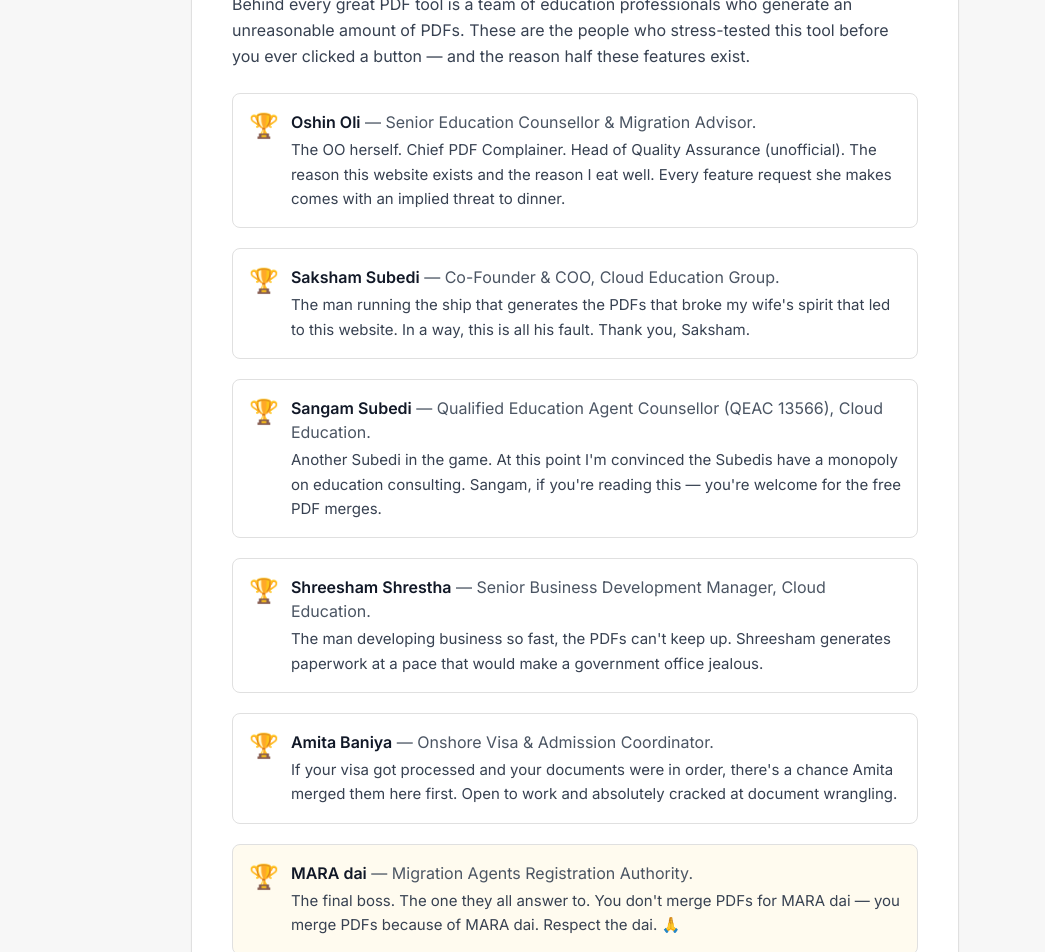
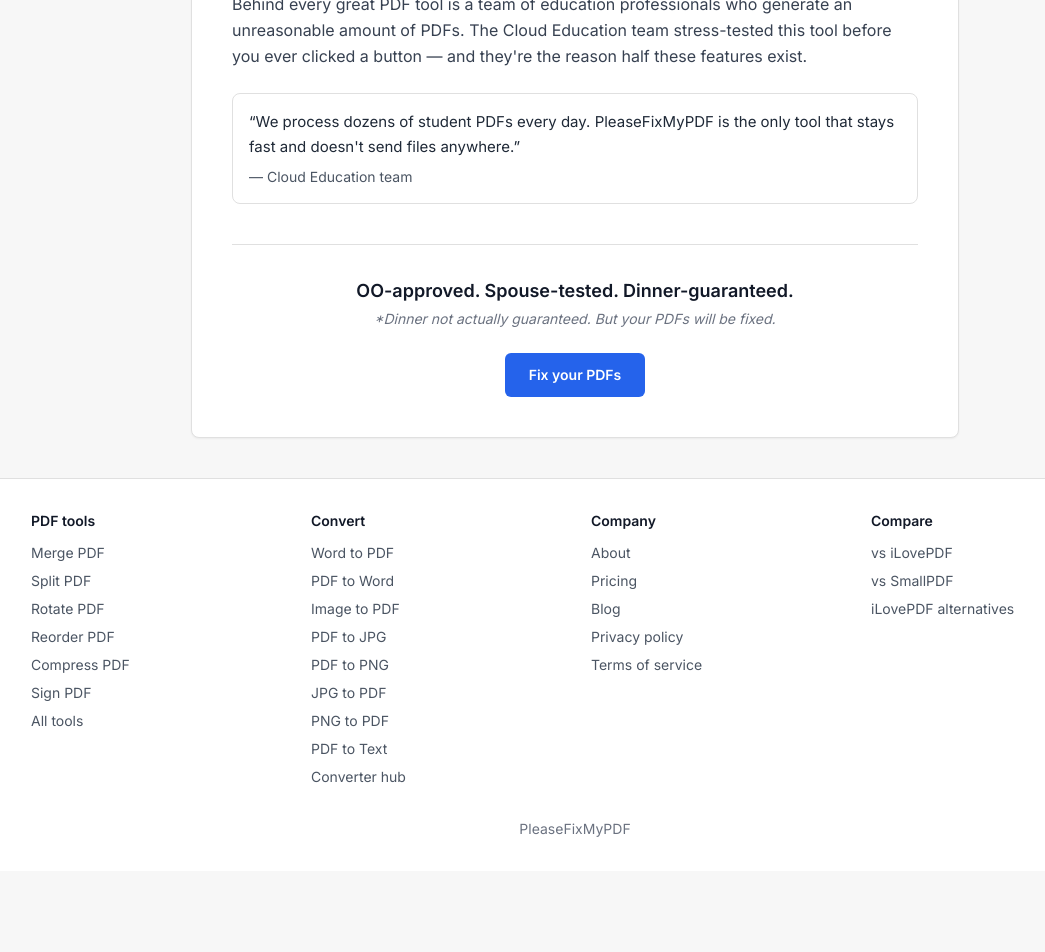
Before and after one commit to arpitdahal9/opdf, a Next.js app: page /about in a window 1280 px wide. Shown: the part 1760-2712 px from the top of the page, without its empty margins (65-1110 px from the left). After the commit the page ends 2631 px from the top, so only its background shows below. Built offline with nearby package versions, Linux system fonts and the light colour scheme.

Commit message:
Testimonial fix

```diff
--- a/src/app/about/page.tsx
+++ b/src/app/about/page.tsx
@@ -111,73 +111,19 @@
 
         <section className="space-y-6 border-t border-border pt-8 dark:border-gray-700">
           <h2 className="font-display text-xl font-semibold text-gray-900 dark:text-white">
-            The Cloud Education VIP Wall of Fame
+            Testimonial from the Cloud Education team
           </h2>
           <p className="text-gray-700 leading-relaxed dark:text-gray-300">
-            Behind every great PDF tool is a team of education professionals who generate an unreasonable amount of PDFs. These are the people who stress-tested this tool before you ever clicked a button — and the reason half these features exist.
+            Behind every great PDF tool is a team of education professionals who generate an unreasonable amount of PDFs. The Cloud Education team stress-tested this tool before you ever clicked a button — and they&apos;re the reason half these features exist.
           </p>
-          <ul className="space-y-5 text-gray-700 dark:text-gray-300">
-            <li className="flex gap-3 rounded-lg border border-border bg-white/50 py-4 pl-4 pr-4 dark:border-gray-700 dark:bg-gray-800/50">
-              <span className="text-2xl shrink-0" aria-hidden>🏆</span>
-              <div className="min-w-0 space-y-1">
-                <span className="font-semibold text-gray-900 dark:text-white">Oshin Oli</span>
-                <span className="text-gray-600 dark:text-gray-400"> — Senior Education Counsellor &amp; Migration Advisor.</span>
-                <p className="text-[15px] leading-relaxed">
-                  The OO herself. Chief PDF Complainer. Head of Quality Assurance (unofficial). The reason this website exists and the reason I eat well. Every feature request she makes comes with an implied threat to dinner.
-                </p>
-              </div>
-            </li>
-            <li className="flex gap-3 rounded-lg border border-border bg-white/50 py-4 pl-4 pr-4 dark:border-gray-700 dark:bg-gray-800/50">
-              <span className="text-2xl shrink-0" aria-hidden>🏆</span>
-              <div className="min-w-0 space-y-1">
-                <span className="font-semibold text-gray-900 dark:text-white">Saksham Subedi</span>
-                <span className="text-gray-600 dark:text-gray-400"> — Co-Founder &amp; COO, Cloud Education Group.</span>
-                <p className="text-[15px] leading-relaxed">
-                  The man running the ship that generates the PDFs that broke my wife&apos;s spirit that led to this website. In a way, this is all his fault. Thank you, Saksham.
-                </p>
-              </div>
-            </li>
-            <li className="flex gap-3 rounded-lg border border-border bg-white/50 py-4 pl-4 pr-4 dark:border-gray-700 dark:bg-gray-800/50">
-              <span className="text-2xl shrink-0" aria-hidden>🏆</span>
-              <div className="min-w-0 space-y-1">
-                <span className="font-semibold text-gray-900 dark:text-white">Sangam Subedi</span>
-                <span className="text-gray-600 dark:text-gray-400"> — Qualified Education Agent Counsellor (QEAC 13566), Cloud Education.</span>
-                <p className="text-[15px] leading-relaxed">
-                  Another Subedi in the game. At this point I&apos;m convinced the Subedis have a monopoly on education consulting. Sangam, if you&apos;re reading this — you&apos;re welcome for the free PDF merges.
-                </p>
-              </div>
-            </li>
-            <li className="flex gap-3 rounded-lg border border-border bg-white/50 py-4 pl-4 pr-4 dark:border-gray-700 dark:bg-gray-800/50">
-              <span className="text-2xl shrink-0" aria-hidden>🏆</span>
-              <div className="min-w-0 space-y-1">
-                <span className="font-semibold text-gray-900 dark:text-white">Shreesham Shrestha</span>
-                <span className="text-gray-600 dark:text-gray-400"> — Senior Business Development Manager, Cloud Education.</span>
-                <p className="text-[15px] leading-relaxed">
-                  The man developing business so fast, the PDFs can&apos;t keep up. Shreesham generates paperwork at a pace that would make a government office jealous.
-                </p>
-              </div>
-            </li>
-            <li className="flex gap-3 rounded-lg border border-border bg-white/50 py-4 pl-4 pr-4 dark:border-gray-700 dark:bg-gray-800/50">
-              <span className="text-2xl shrink-0" aria-hidden>🏆</span>
-              <div className="min-w-0 space-y-1">
-                <span className="font-semibold text-gray-900 dark:text-white">Amita Baniya</span>
-                <span className="text-gray-600 dark:text-gray-400"> — Onshore Visa &amp; Admission Coordinator.</span>
-                <p className="text-[15px] leading-relaxed">
-                  If your visa got processed and your documents were in order, there&apos;s a chance Amita merged them here first. Open to work and absolutely cracked at document wrangling.
-                </p>
-              </div>
-            </li>
-            <li className="flex gap-3 rounded-lg border border-border bg-amber-50/80 py-4 pl-4 pr-4 dark:border-amber-700/40 dark:bg-amber-950/30">
-              <span className="text-2xl shrink-0" aria-hidden>🏆</span>
-              <div className="min-w-0 space-y-1">
-                <span className="font-semibold text-gray-900 dark:text-white">MARA dai</span>
-                <span className="text-gray-600 dark:text-gray-400"> — Migration Agents Registration Authority.</span>
-                <p className="text-[15px] leading-relaxed">
-                  The final boss. The one they all answer to. You don&apos;t merge PDFs for MARA dai — you merge PDFs because of MARA dai. Respect the dai. 🙏
-                </p>
-              </div>
-            </li>
-          </ul>
+          <blockquote className="rounded-lg border border-border bg-white/50 py-4 pl-4 pr-4 dark:border-gray-700 dark:bg-gray-800/50">
+            <p className="text-[15px] leading-relaxed text-gray-800 dark:text-gray-200">
+              &ldquo;We process dozens of student PDFs every day. PleaseFixMyPDF is the only tool that stays fast and doesn&apos;t send files anywhere.&rdquo;
+            </p>
+            <cite className="mt-2 block text-sm not-italic text-gray-600 dark:text-gray-400">
+              — Cloud Education team
+            </cite>
+          </blockquote>
         </section>
 
         <footer className="border-t border-border pt-8 text-center dark:border-gray-700">
--- a/src/app/alternatives/ilovepdf-alternatives/page.tsx
+++ b/src/app/alternatives/ilovepdf-alternatives/page.tsx
@@ -49,7 +49,7 @@
           <h2 className="text-xl font-semibold text-gray-900 dark:text-white">PleaseFixMyPDF as an iLovePDF alternative</h2>
           <p className="text-gray-700 dark:text-gray-300">
             We offer merge, split, rotate, reorder, compress, Word to PDF, PDF to Word, image to
-            PDF, and PDF to JPG — all in your browser. No upload, no signup required to start. Your
+            PDF, and PDF to JPG — all in your browser. No upload to our servers. Your
             files never leave your device.
           </p>
           <Link href="/tools" className="primary-button inline-block">
--- a/src/app/compare/pleasefixmypdf-vs-smallpdf/page.tsx
+++ b/src/app/compare/pleasefixmypdf-vs-smallpdf/page.tsx
@@ -24,7 +24,7 @@
 const featureRows = [
   { feature: "Processing", pleasefix: "In your browser (client-side)", competitor: "On their servers" },
   { feature: "Privacy", pleasefix: true, competitor: "Files uploaded to servers" },
-  { feature: "Free tier", pleasefix: "5 operations/day, no signup", competitor: "2 tasks/day" },
+  { feature: "Free tier", pleasefix: "5 operations/day", competitor: "2 tasks/day" },
   { feature: "Cheapest paid", pleasefix: "$49.95 lifetime or $4/mo", competitor: "$10/mo (~$120/year)" },
 ];
 
--- a/src/app/for/students/page.tsx
+++ b/src/app/for/students/page.tsx
@@ -35,7 +35,7 @@
           <h1 className="text-3xl font-bold text-gray-900 dark:text-white">PDF tools for students</h1>
           <p className="text-gray-600 dark:text-slate-300">
             Merge assignment PDFs, compress for submission limits, and convert Word to PDF — all in
-            your browser. No upload, no signup required.
+            your browser. No upload.
           </p>
         </header>
 
--- a/src/app/page.tsx
+++ b/src/app/page.tsx
@@ -243,7 +243,7 @@
               &ldquo;We process dozens of student PDFs every day. PleaseFixMyPDF is the only tool that stays fast and
               doesn&apos;t send files anywhere.&rdquo;
             </p>
-            <p className="text-sm text-gray-600 dark:text-gray-400">Education counsellor, Cloud Education</p>
+            <p className="text-sm text-gray-600 dark:text-gray-400">Cloud Education team</p>
           </div>
           <div className="rounded-lg border border-border bg-gray-50 px-4 py-3 text-sm text-gray-700 dark:bg-gray-900 dark:text-gray-300">
             <p>
--- a/src/app/pdf-to-jpg/page.tsx
+++ b/src/app/pdf-to-jpg/page.tsx
@@ -28,7 +28,7 @@
   {
     question: "Is PDF to JPG conversion free?",
     answer:
-      "Yes. PleaseFixMyPDF converts PDF pages to JPG in your browser. No upload and no signup required.",
+      "Yes. PleaseFixMyPDF converts PDF pages to JPG in your browser without uploading files to any server.",
   },
   {
     question: "Do my files get uploaded to a server?",
--- a/src/app/pdf-to-png/page.tsx
+++ b/src/app/pdf-to-png/page.tsx
@@ -28,7 +28,7 @@
   {
     question: "Is PDF to PNG conversion free?",
     answer:
-      "Yes. PleaseFixMyPDF converts PDF pages to PNG in your browser. No upload and no signup required.",
+      "Yes. PleaseFixMyPDF converts PDF pages to PNG in your browser without uploading files to any server.",
   },
   {
     question: "Do my files get uploaded to a server?",
--- a/src/app/pricing/page.tsx
+++ b/src/app/pricing/page.tsx
@@ -28,7 +28,7 @@
   "Merge, split, rotate, reorder, compress",
   "Word to PDF, PDF to Word, image to PDF",
   "10MB max file size",
-  "No signup required",
+  "No uploads (browser-based)",
 ];
 
 const proFeatures = [
--- a/src/app/tools/page.tsx
+++ b/src/app/tools/page.tsx
@@ -63,8 +63,7 @@
         <section className="space-y-4">
           <h1 className="text-3xl font-bold text-gray-900 dark:text-white">All PDF tools</h1>
           <p className="max-w-2xl text-ink-muted dark:text-slate-300">
-            Merge, split, rotate, reorder, compress, and convert — everything runs in your browser.
-            No uploads, no signup.
+            Merge, split, rotate, reorder, compress, and convert — everything runs in your browser. No uploads.
           </p>
         </section>
 
--- a/src/components/compare/ComparisonTable.tsx
+++ b/src/components/compare/ComparisonTable.tsx
@@ -54,7 +54,7 @@
   return (
     <div className="rounded-xl border-2 border-primary bg-primary/5 p-6 dark:bg-primary/10 text-center">
       <p className="font-semibold text-gray-900 dark:text-white mb-2">
-        Try PleaseFixMyPDF — no signup required
+        Try PleaseFixMyPDF in your browser
       </p>
       <Link href="/tools" className="primary-button inline-block">
         View all tools
--- a/src/lib/blog.ts
+++ b/src/lib/blog.ts
@@ -20,7 +20,7 @@
     slug: "how-to-merge-pdf-files",
     title: "How to merge PDF files for free — step-by-step | PleaseFixMyPDF",
     description:
-      "Learn how to combine multiple PDFs into one document in your browser. No uploads, no signup. Step-by-step guide with screenshots.",
+      "Learn how to combine multiple PDFs into one document in your browser. No uploads to our servers. Step-by-step guide with screenshots.",
     h1: "How to merge PDF files for free",
     updatedAt: "2025-03-01",
     faqs: [
@@ -72,7 +72,7 @@
     ],
     body: [
       "To compress a PDF, open our Compress PDF tool, add your file, and download the smaller version. Processing runs in your browser, so your document stays on your device.",
-      "Step 1: Go to the Compress PDF tool. Step 2: Select your PDF (or drag and drop). Step 3: Wait for the optimised file to be generated, then download. No signup or server upload required.",
+      "Step 1: Go to the Compress PDF tool. Step 2: Select your PDF (or drag and drop). Step 3: Wait for the optimised file to be generated, then download. No server upload required.",
       "We use client-side processing so your files never leave your computer. That’s ideal for confidential or work documents compared to tools that upload to the cloud.",
     ],
   },
@@ -146,7 +146,7 @@
       {
         question: "Is Word to PDF conversion free?",
         answer:
-          "Yes. PleaseFixMyPDF lets you convert Word to PDF in your browser with no signup. Limits may apply on the free tier.",
+          "Yes. PleaseFixMyPDF lets you convert Word to PDF in your browser with no server upload. Limits may apply on the free tier.",
       },
       {
         question: "Do my files get uploaded?",
```
